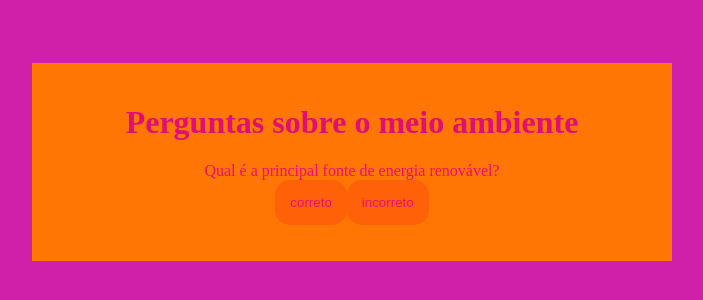
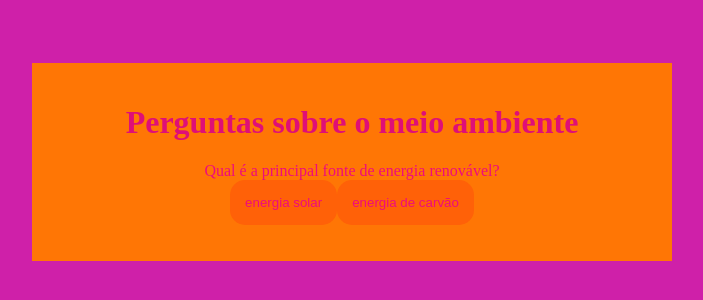
Before and after one commit to eloisaaaaaaaa/proj-2-trimestre, a plain HTML site: page index.html in a window 1280 px wide. Shown: the part 246-546 px from the top of the page, without its empty margins (288-991 px from the left). Drawn offline with Linux system fonts and the light colour scheme.

Commit message:
Add files via upload

```diff
--- a/script.js
+++ b/script.js
@@ -9,12 +9,12 @@ const perguntas = [
         enunciado: "Qual é a principal fonte de energia renovável?",
         alternativas: [
             {
-                texto: "correto",
-                afirmacao: "energia solar. "
+                texto: "energia solar",
+                afirmacao: "correto "
             },
             {
-                texto: "incorreto",
-                afirmacao: "energia de carvão."
+                texto: "energia de carvão",
+                afirmacao: "incorreto"
             }
         ]
     },
@@ -22,12 +22,12 @@ const perguntas = [
         enunciado: "Qual é o impacto do desmatamento na biodiversidade?",
         alternativas: [
             {
-                texto: "correto",
-                afirmacao: "Redução da biodiversidade"
+                texto: "Redução da biodiversidade",
+                afirmacao: "correto"
             },
             {
-                texto: "incorreto",
-                afirmacao: "aumento da biodiversidade"
+                texto: "aumento da biodiversidade",
+                afirmacao: "incorreto"
             }
         ]
     },
@@ -35,12 +35,12 @@ const perguntas = [
         enunciado: "O que é reciclagem?",
         alternativas: [
             {
-                texto: "correto",
-                afirmacao: "Processo de transformar resíduos em novos materiais."
+                texto: "processo de transformar resíduos em novos materiais",
+                afirmacao: "correto"
             },
             {
-                texto: "incorreto",
-                afirmacao: "Processo de queimar resíduos para gerar energia"
+                texto: "Processo de queimar resíduos para gerar energia",
+                afirmacao: "incorreto"
             }
         ]
     },
@@ -48,12 +48,12 @@ const perguntas = [
         enunciado: "Qual é a principal causa das mudanças climáticas?",
         alternativas: [
             {
-                texto: "correto",
-                afirmacao: "Emissão de gases de efeito estufa"
+                afirmacao: "Emissão de gases de efeito estufa",
+                afirmacao: "correto"
             },
             {
-                texto: "incorreto",
-                afirmacao: "Uso de energia eólica"
+                texto: "Uso de energia eólica",
+                afirmacao: "incorreto"
             }
         ]
     },
@@ -61,12 +61,12 @@ const perguntas = [
         enunciado: "Como a conservação de água pode ser promovida?",
         alternativas: [
             {
-                texto: "correto",
-                afirmacao: "Instalando torneiras e chuveiros economizadores"
+                texto: "Instalando torneiras e chuveiros economizadores",
+                afirmacao: "correto"
             },
             {
-                texto: "incorreto",
-                afirmacao: "Aumentando o uso de água em áreas agrícolas"
+                texto: "Aumentando o uso de água em áreas agrícolas",
+                afirmacao: "incorreto"
             }
         ]
     },
@@ -105,7 +105,7 @@ function respostaSelecionada(opcaoSelecionada) {
 }
 
 function mostraResultado() {
-    caixaPerguntas.textContent = "Em 2049...";
+    caixaPerguntas.textContent =
     textoResultado.textContent = historiaFinal;
     caixaAlternativas.textContent = "";
 }
```
Also changed, not shown: index.html (line endings or trailing spaces), style.css (line endings or trailing spaces).
